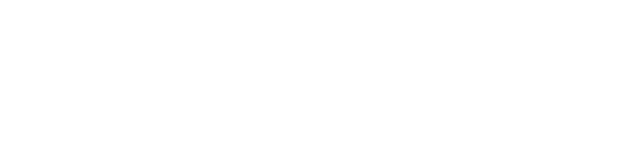
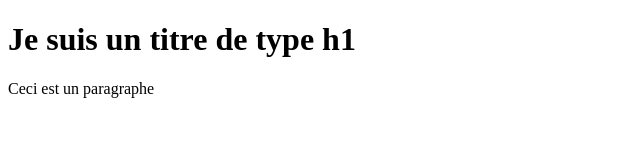
Before and after one commit to maanbo/test_openclassrooms, a plain HTML site: page index.html in a window 1280 px wide. Shown: the whole page, without its empty margins (0-640 px from the left). Drawn offline with Linux system fonts and the light colour scheme.

Commit message:
Création de contenu dans index.html (h1 + p)

```diff
--- a/index.html
+++ b/index.html
@@ -6,6 +6,7 @@
     </head>
 
     <body>
-
+    <h1>Je suis un titre de type h1</h1>
+    <p>Ceci est un paragraphe</p>
     </body>
 </html>
```
